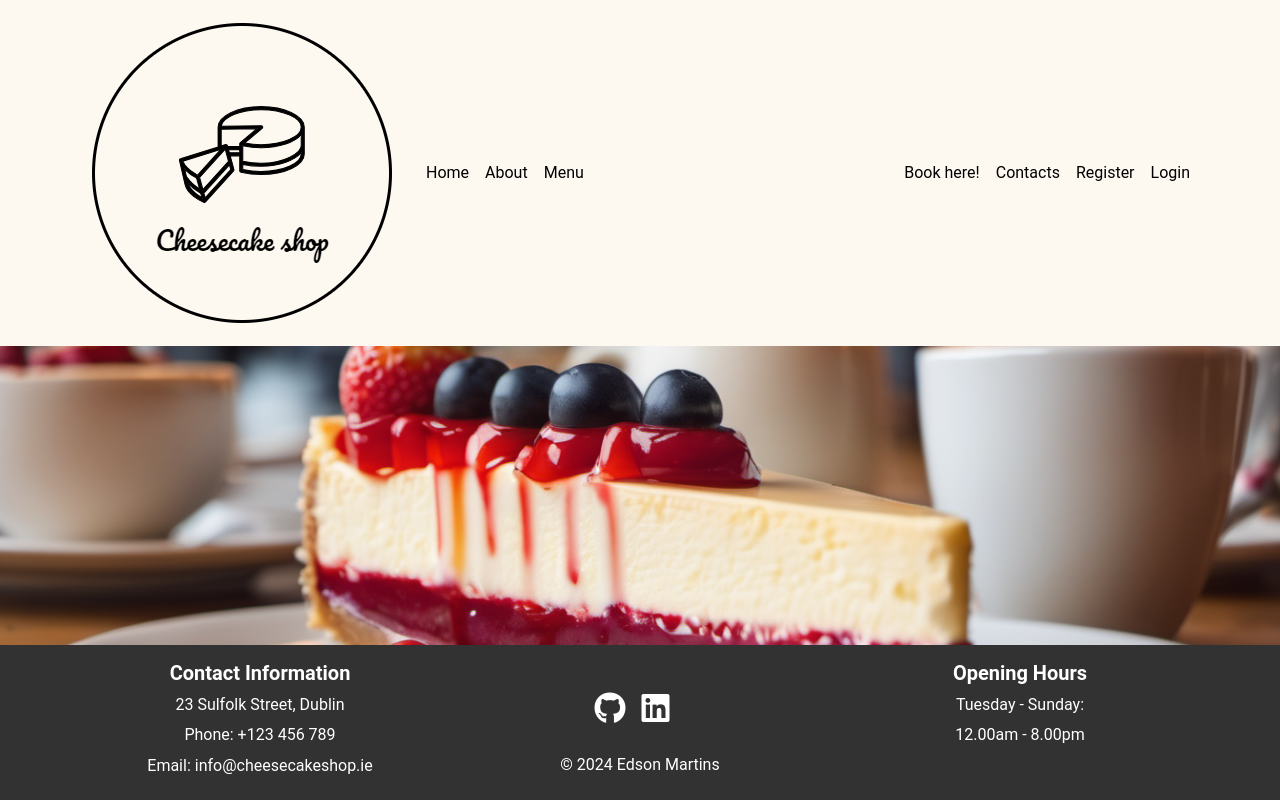
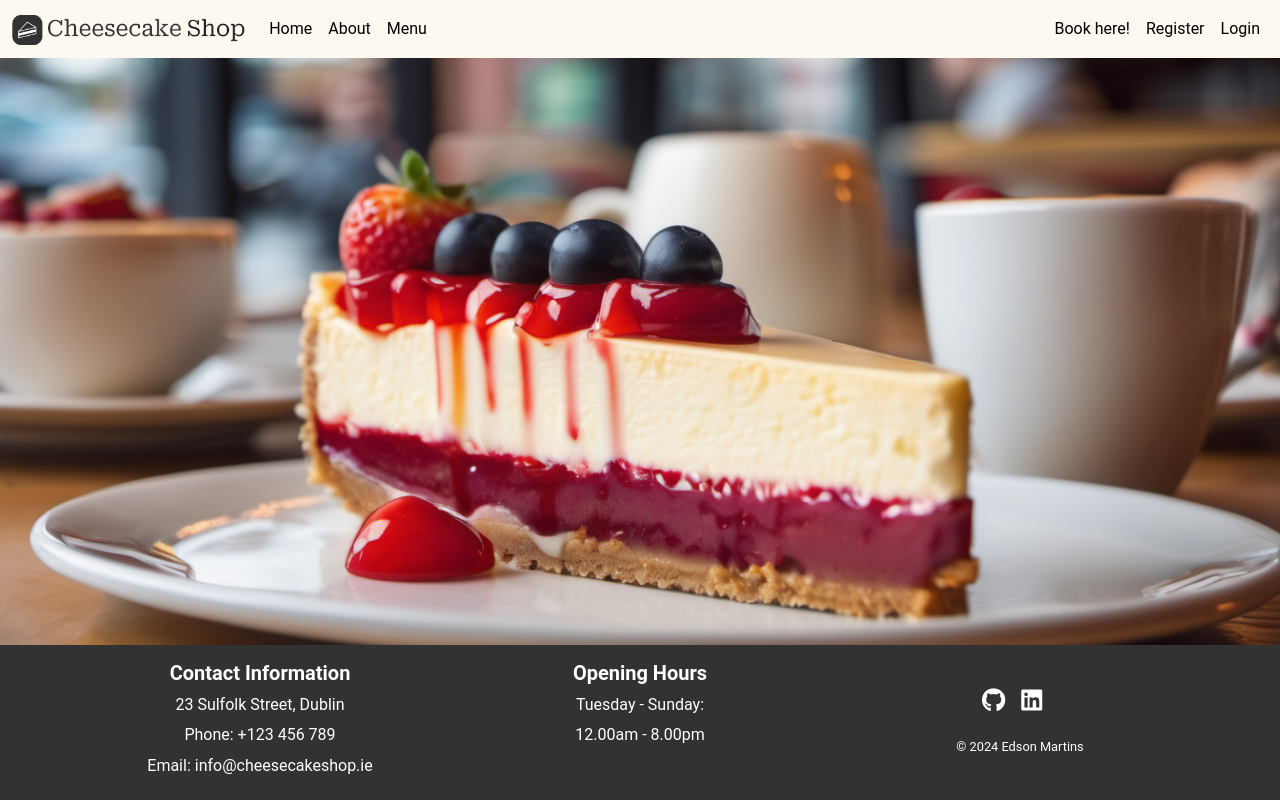
Before and after one commit to Code-Institute-Submissions/PP4-cheesecake_shop, a Django app: page / in a window 1280 px wide. Run offline with Django 5.2, Linux system fonts and the light colour scheme; some libraries are stand-ins or nearby versions.

Commit message:
added new logo

```diff
--- a/static/css/style.css
+++ b/static/css/style.css
@@ -86,13 +86,13 @@ body {
 }
 
 .footer .footer-icons a {
-    font-size: 2em;
+    font-size: 1.5em;
     line-height: 2em;
     margin-right: 10px;
 }
 
 .copy-right {
-    font-size: 2em;
+    font-size: 0.8em;
 }
 
 /*------ Sign up ------*/
--- a/templates/base.html
+++ b/templates/base.html
@@ -36,9 +36,9 @@
 
     <!-- Nav-bar -->
     <nav class="navbar navbar-expand-md navbar-light sticky-top" style="background-color: #FDF8F0;">
-        <div class="container">
+        <div class="container-fluid">
             <a class="navbar-brand" href="{% url 'home' %}">
-                <img src="{% static 'images/logo.png' %}" alt="logo" aria-label="Go to the home page">
+                <img src="{% static 'images/logo.png' %}" style="height: 30px;" alt="logo" aria-label="Go to the home page">
             </a>
             <button class="navbar-toggler" type="button" data-bs-toggle="collapse" data-bs-target="#navbarNav"
                 aria-controls="navbarNav" aria-expanded="false" aria-label="Toggle navigation">
@@ -60,9 +60,7 @@
                     <li class="nav-item">
                         <a class="nav-link" href="{}">Book here!</a>
                     </li>
-                    <li class="nav-item">
-                        <a class="nav-link" href="{}">Contacts</a>
-                    </li>
+
                     {% if user.is_authenticated %}
                     <li class="nav-item">
                         <a class="nav-link" href="{}">My Bookings</a>
@@ -117,7 +115,14 @@
                     <p>Email: info@cheesecakeshop.ie</p>
                 </div>
 
-                <!-- Middle Column: Social Media Links -->
+                 <!-- Middle Column: Opening Time -->
+                 <div class="col-md-4 text-center text-white">
+                    <h5><strong>Opening Hours</strong></h5>
+                    <p>Tuesday - Sunday: </p>
+                    <p>12.00am - 8.00pm</p>
+                 </div>
+
+                <!--  Right Column: Social Media Links -->
                 <div class="col-md-4 text-center">
                     <div class="d-flex flex-row justify-content-center m-3 footer-icons">
                         <a href="https://github.com/EdsonSMartins/PP4-cheesecake_shop" target="_blank" rel="noopener"
@@ -130,16 +135,11 @@
                         </a>
                     </div>
                     <div class="copy-right">
-                        <p class="mt-3 mb-1 text-center text-white fs-6 text lh-1">© 2024 Edson Martins</p>
+                        <p class="mt-3 mb-1 text-center text-white lh-1">© 2024 Edson Martins</p>
                     </div>
                 </div>
 
-                 <!-- Right Column: Opening Time -->
-                <div class="col-md-4 text-center text-white">
-                   <h5><strong>Opening Hours</strong></h5>
-                   <p>Tuesday - Sunday: </p>
-                   <p>12.00am - 8.00pm</p>
-                </div>
+
             </div>
         </div>
     </footer>
```
Also changed, not shown: static/images/logo.png, static/images/logo1.png (added), 3 other files.
